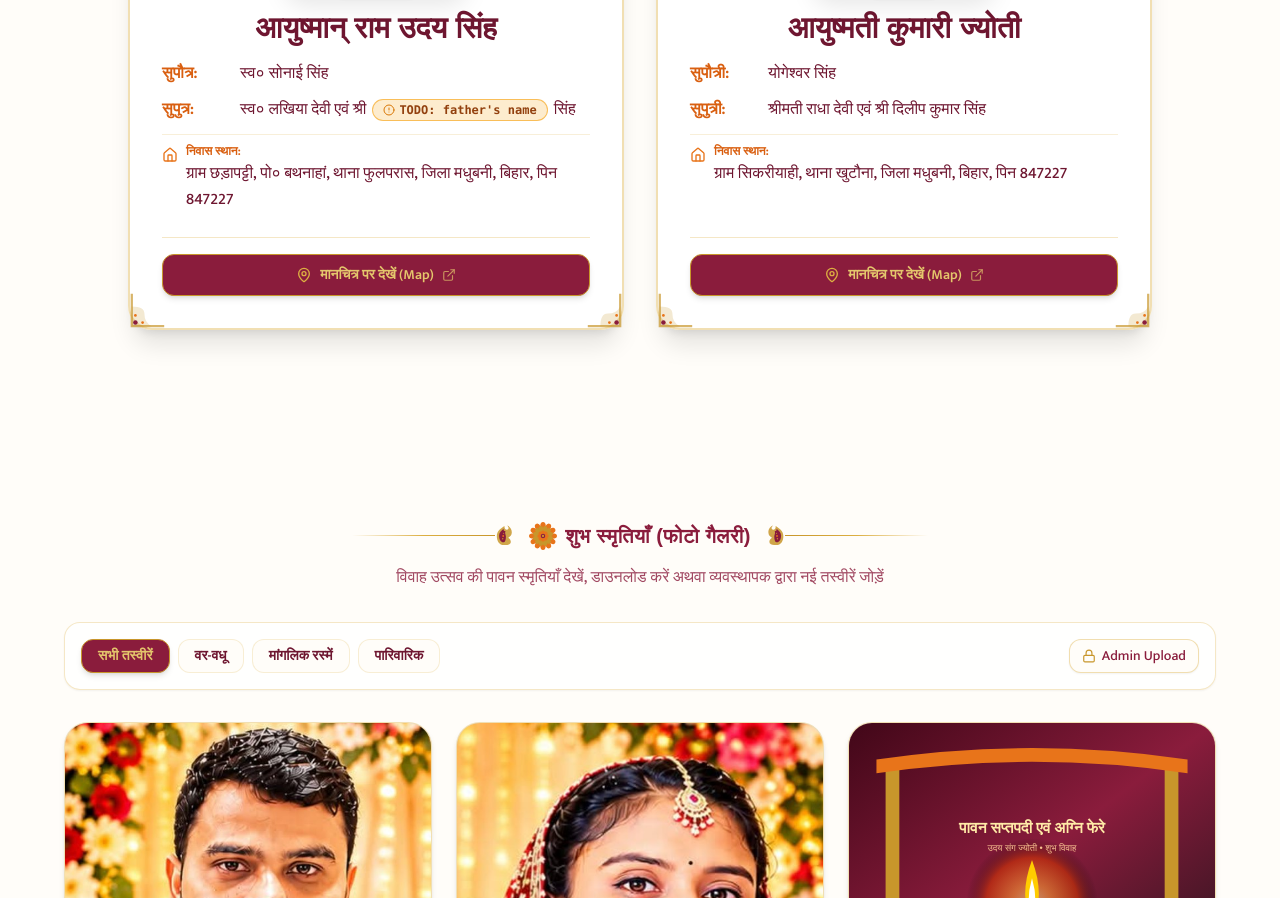
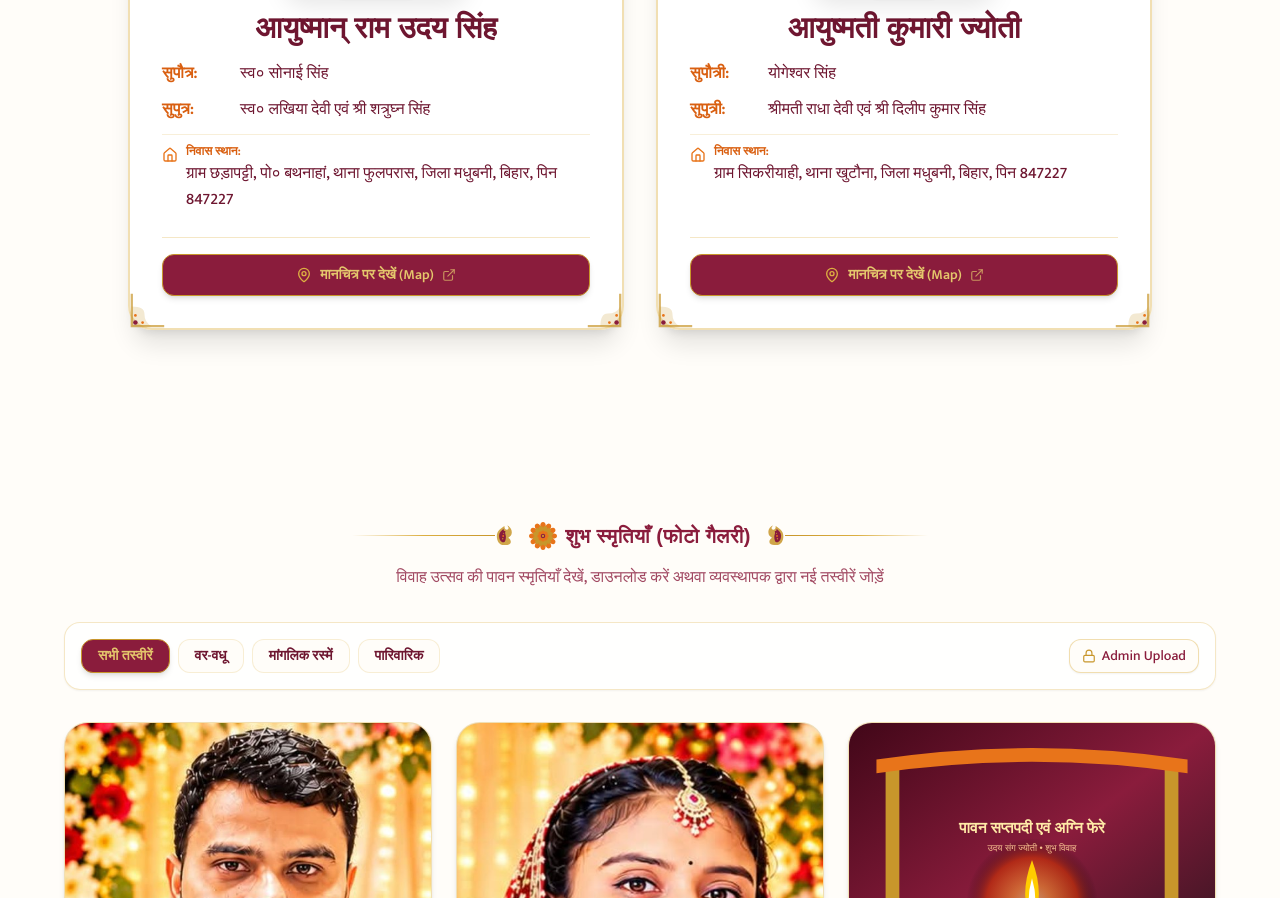
Before and after one commit to Vnjvibhash/Hindi-Wedding-Invitation-Website, a Next.js app: page / in a window 1280 px wide. Shown: the part 4394-5292 px from the top of the page. Built offline with nearby package versions, Linux system fonts and the light colour scheme; a web font is replaced by a local one.

Commit message:
fix: update groom father's name to श्री शत्रुघ्न सिंह

```diff
--- a/src/components/Parinayotsav.tsx
+++ b/src/components/Parinayotsav.tsx
@@ -2,11 +2,8 @@ import React from "react";
 import {
   OrnamentalDivider,
   CardCornerMotif,
-  KalashMotif,
-  DiyaMotif,
-  PaisleyMotif,
 } from "./Motifs";
-import { MapPin, ExternalLink, Heart, AlertCircle, Home } from "lucide-react";
+import { MapPin, ExternalLink, Home } from "lucide-react";
 
 export const Parinayotsav: React.FC = () => {
   const groomMapUrl = `https://www.google.com/maps/search/?api=1&query=${encodeURIComponent(
@@ -86,16 +83,7 @@ export const Parinayotsav: React.FC = () => {
                     सुपुत्र:
                   </span>
                   <div className="flex-1 flex flex-wrap items-center gap-1.5 font-medium">
-                    <span>स्व० लखिया देवी एवं श्री</span>
-                    {/* TODO Father's Name Placeholder */}
-                    <span
-                      className="inline-flex items-center gap-1 px-2.5 py-0.5 rounded-full bg-amber-500/20 text-amber-800 dark:text-amber-300 border border-amber-500/60 font-mono text-xs font-bold"
-                      title="Father's name placeholder"
-                    >
-                      <AlertCircle className="w-3 h-3 text-amber-600 dark:text-amber-400" />
-                      TODO: father&apos;s name
-                    </span>
-                    <span>सिंह</span>
+                    <span>स्व० लखिया देवी एवं श्री शत्रुघ्न सिंह</span>
                   </div>
                 </div>
 
```
Also changed, not shown: 1 other file (tests, documents, lock files or other folders).
